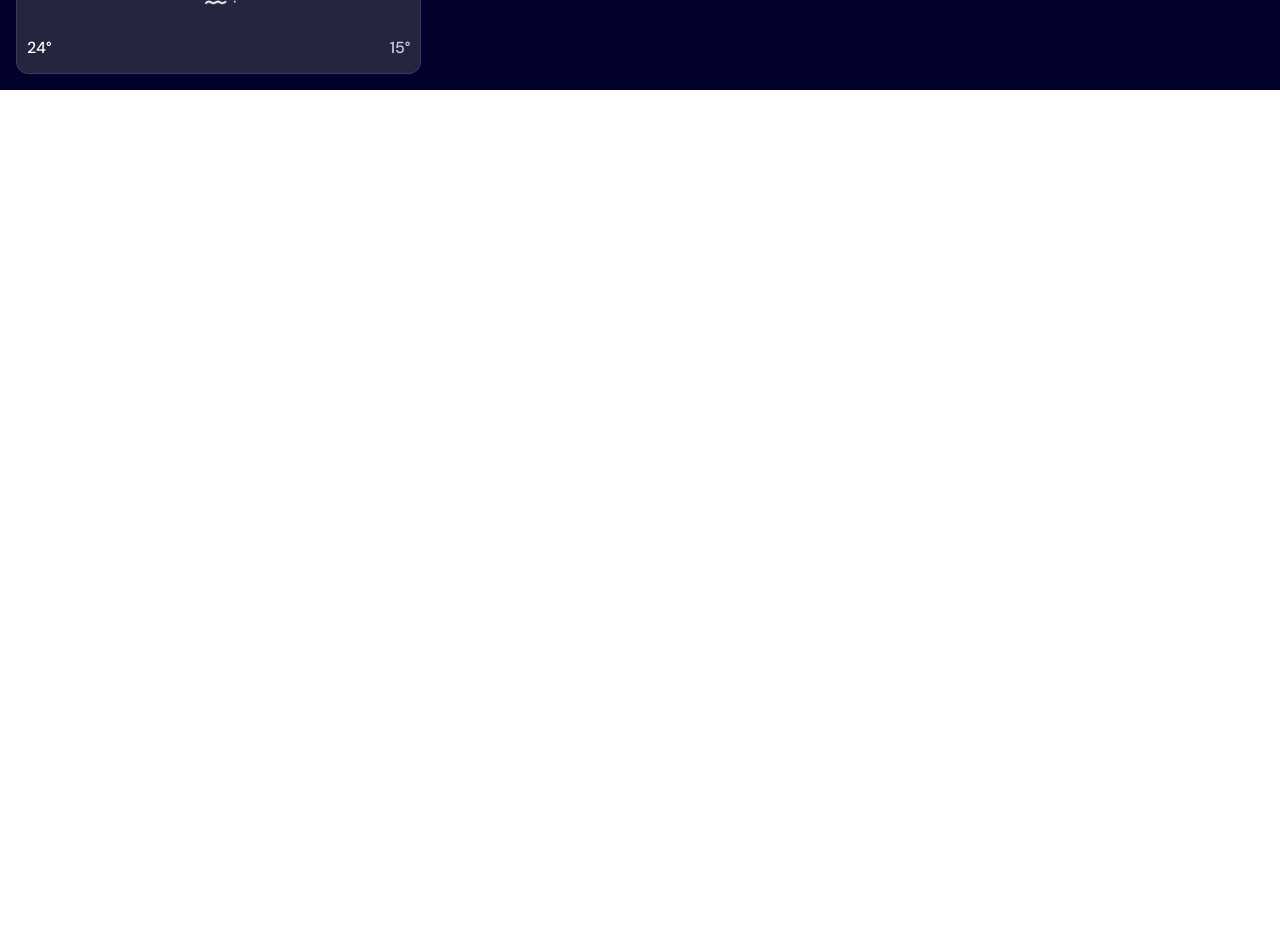
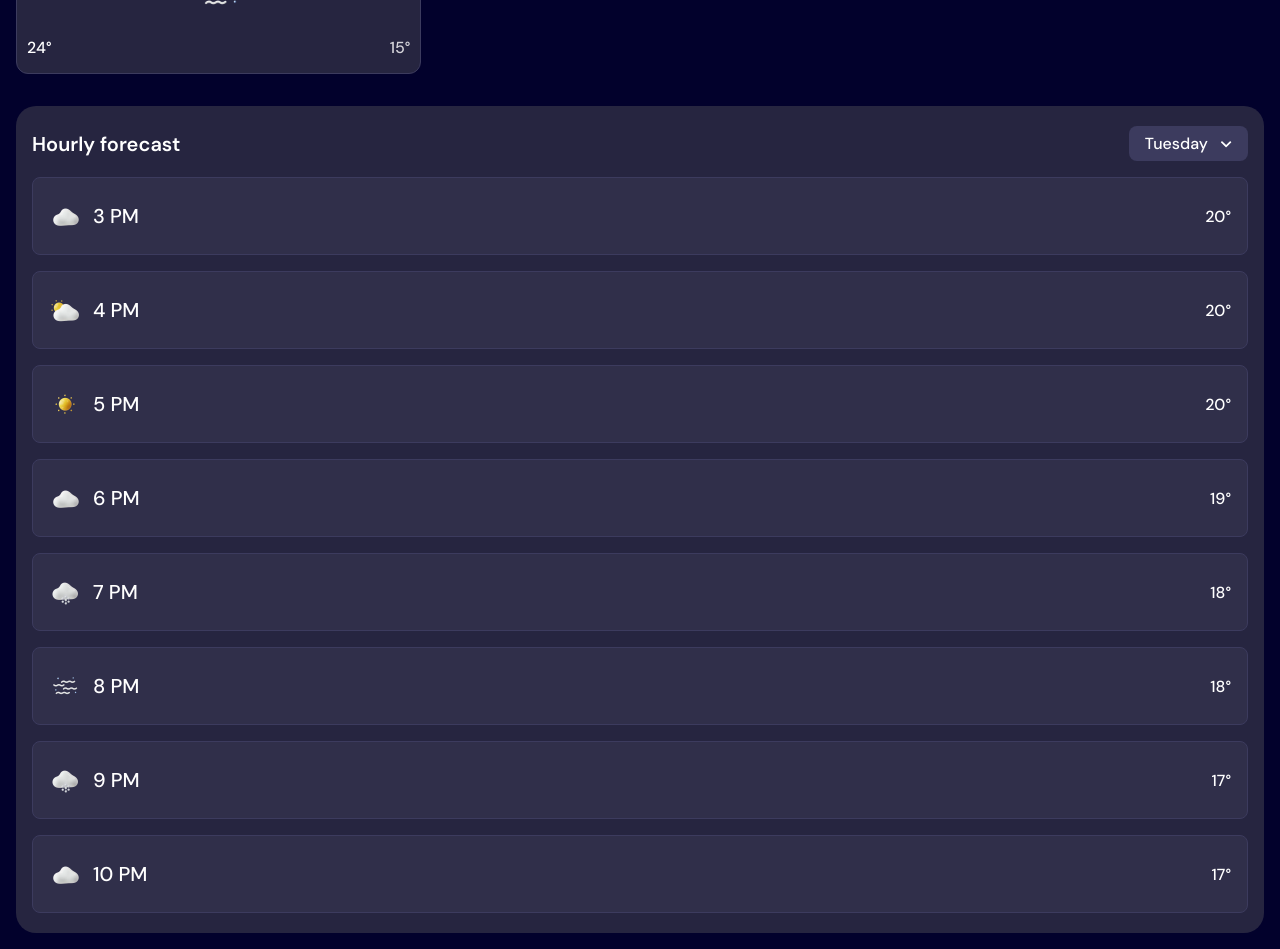
Before and after one commit to maishamir/weather-app, a React (Vite) app: page / in a window 1280 px wide. Shown: the part 1480-2429 px from the top of the page. Before the commit the page ends 1570 px from the top, so only its background shows below. Built offline with nearby package versions, Linux system fonts and the light colour scheme.

Commit message:
styling complete for hourly forecast; still hardcoded for now

```diff
--- a/src/App.jsx
+++ b/src/App.jsx
@@ -2,6 +2,7 @@ import './App.scss'
 import DailyForecast from './components/DailyForecast/DailyForecast'
 import DayForecast from './components/DayForecast/DayForecast'
 import Header from './components/Header/Header'
+import HourlyForecast from './components/HourlyForecast/HourlyForecast'
 import SearchBar from './components/SearchBar/SearchBar'
 
 function App() {
@@ -12,6 +13,7 @@ function App() {
       <SearchBar />
       <DayForecast />
       <DailyForecast />
+      <HourlyForecast />
     </main>
   )
 }
--- a/src/assets/styles/partials/_variables.scss
+++ b/src/assets/styles/partials/_variables.scss
@@ -1,7 +1,7 @@
 // colors
 $neutral900: #02012c;
 $neutral800: #262540;
-$neutral700: #303f4a;
+$neutral700: #302f4a;
 $neutral600: #3c3b5e;
 $neutral300: #acacb7;
 $neutral200: #d4d3d9;
--- a/src/components/HourlyForecast/HourlyForecast.jsx
+++ b/src/components/HourlyForecast/HourlyForecast.jsx
@@ -0,0 +1,90 @@
+import React from 'react'
+import overcastIcon from "/images/icon-overcast.webp";
+import partlyCloudyIcon from "/images/icon-partly-cloudy.webp";
+import sunnyIcon from "/images/icon-sunny.webp";
+import snowIcon from "/images/icon-snow.webp";
+import fogIcon from "/images/icon-fog.webp";
+import arrowIcon from "/images/icon-dropdown.svg";
+import "./HourlyForecast.scss";
+
+function HourlyForecast() {
+    return (
+        <section className="hourly-forecast">
+            <div className="hourly-forecast__header">
+                <h2 className="hourly-forecast__title">Hourly forecast</h2>
+                <button className="hourly-forecast__day-picker">
+                    Tuesday
+                    <img src={arrowIcon} alt="dropdown arrow" className="hourly-forecast__arrow-icon" />
+                </button>
+            </div>
+            <div className="hourly-forecast__hours">
+
+                <div className="hourly-forecast__hour">
+                    <div className="hourly-forecast__hour-time">
+                        <img src={overcastIcon} alt="overcast" className="hourly-forecast__hour-icon" />
+                        <p className="hourly-forecast__hour-label">3 PM</p>
+                    </div>
+                    <p className="hourly-forecast__hour-temp">20°</p>
+                </div>
+
+                <div className="hourly-forecast__hour">
+                    <div className="hourly-forecast__hour-time">
+                        <img src={partlyCloudyIcon} alt="partly cloudy" className="hourly-forecast__hour-icon" />
+                        <p className="hourly-forecast__hour-label">4 PM</p>
+                    </div>
+                    <p className="hourly-forecast__hour-temp">20°</p>
+                </div>
+
+                <div className="hourly-forecast__hour">
+                    <div className="hourly-forecast__hour-time">
+                        <img src={sunnyIcon} alt="sunny" className="hourly-forecast__hour-icon" />
+                        <p className="hourly-forecast__hour-label">5 PM</p>
+                    </div>
+                    <p className="hourly-forecast__hour-temp">20°</p>
+                </div>
+
+                <div className="hourly-forecast__hour">
+                    <div className="hourly-forecast__hour-time">
+                        <img src={overcastIcon} alt="overcast" className="hourly-forecast__hour-icon" />
+                        <p className="hourly-forecast__hour-label">6 PM</p>
+                    </div>
+                    <p className="hourly-forecast__hour-temp">19°</p>
+                </div>
+
+                <div className="hourly-forecast__hour">
+                    <div className="hourly-forecast__hour-time">
+                        <img src={snowIcon} alt="snow" className="hourly-forecast__hour-icon" />
+                        <p className="hourly-forecast__hour-label">7 PM</p>
+                    </div>
+                    <p className="hourly-forecast__hour-temp">18°</p>
+                </div>
+
+                <div className="hourly-forecast__hour">
+                    <div className="hourly-forecast__hour-time">
+                        <img src={fogIcon} alt="fog" className="hourly-forecast__hour-icon" />
+                        <p className="hourly-forecast__hour-label">8 PM</p>
+                    </div>
+                    <p className="hourly-forecast__hour-temp">18°</p>
+                </div>
+
+                <div className="hourly-forecast__hour">
+                    <div className="hourly-forecast__hour-time">
+                        <img src={snowIcon} alt="snow" className="hourly-forecast__hour-icon" />
+                        <p className="hourly-forecast__hour-label">9 PM</p>
+                    </div>
+                    <p className="hourly-forecast__hour-temp">17°</p>
+                </div>
+
+                <div className="hourly-forecast__hour">
+                    <div className="hourly-forecast__hour-time">
+                        <img src={overcastIcon} alt="overcast" className="hourly-forecast__hour-icon" />
+                        <p className="hourly-forecast__hour-label">10 PM</p>
+                    </div>
+                    <p className="hourly-forecast__hour-temp">17°</p>
+                </div>
+            </div>
+        </section>
+    )
+}
+
+export default HourlyForecast
--- a/src/components/HourlyForecast/HourlyForecast.scss
+++ b/src/components/HourlyForecast/HourlyForecast.scss
@@ -0,0 +1,84 @@
+@use "../../assets/styles/partials/typography" as *;
+@use "../../assets/styles/partials/variables" as *;
+
+.hourly-forecast {
+    margin-top: 2rem;
+    background-color: $neutral800;
+    padding: 1.25rem 1rem;
+    border-radius: 1.25rem;
+    display: flex;
+    flex-direction: column;
+    gap: 1rem;
+
+
+    &__header {
+        display: flex;
+        justify-content: space-between;
+        align-items: center;
+    }
+
+
+    &__title {
+        @include tp5;
+    }
+
+
+    &__day-picker {
+        @include tp7;
+        line-height: auto;
+        color: white;
+        background-color: $neutral600;
+        border: none;
+        display: flex;
+        gap: 0.75rem;
+        align-items: center;
+        padding: 0.5rem 1rem;
+        border-radius: 0.5rem;
+
+    }
+
+    &__arrow-icon {
+        height: 1.125rem;
+        width: 0.75rem;
+    }
+
+
+    &__hours {
+        display: flex;
+        flex-direction: column;
+        gap: 1rem;
+    }
+
+    &__hour {
+        display: flex;
+        padding: 1.125rem 1rem 1.125rem 0.75rem;
+        border: 1px solid $neutral600;
+
+        justify-content: space-between;
+        align-items: center;
+        background-color: $neutral700;
+        border-radius: 0.5rem;
+
+        &-time {
+            display: flex;
+            align-items: center;
+            gap: 0.5rem
+        }
+
+        &-label {
+            @include tp5-med;
+
+        }
+
+        &-icon {
+            height: 2.5rem;
+        }
+
+        &-label {}
+
+        &-temp {
+            @include tp7;
+        }
+    }
+
+}
```
